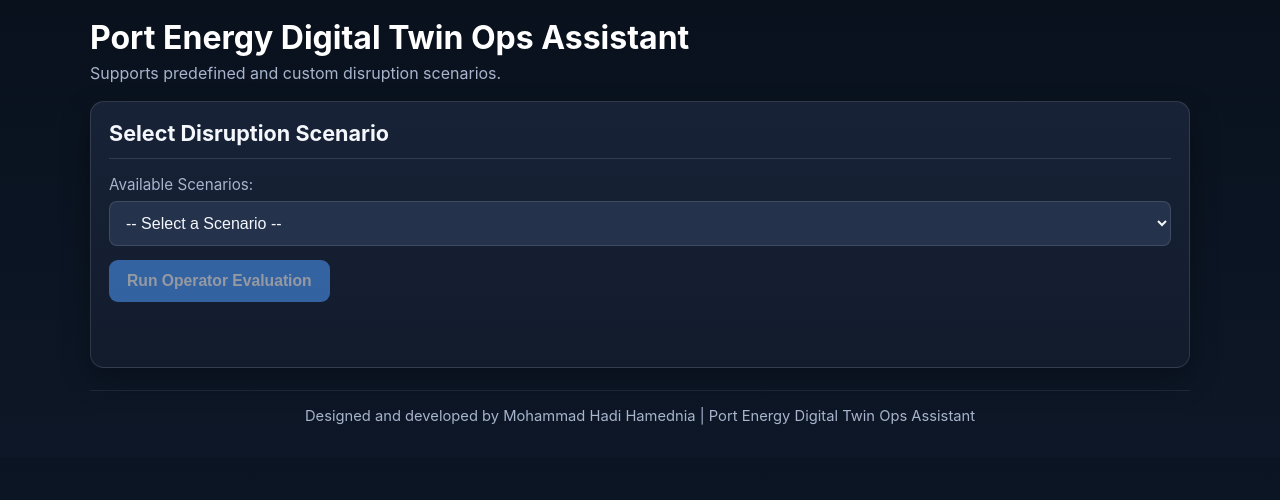
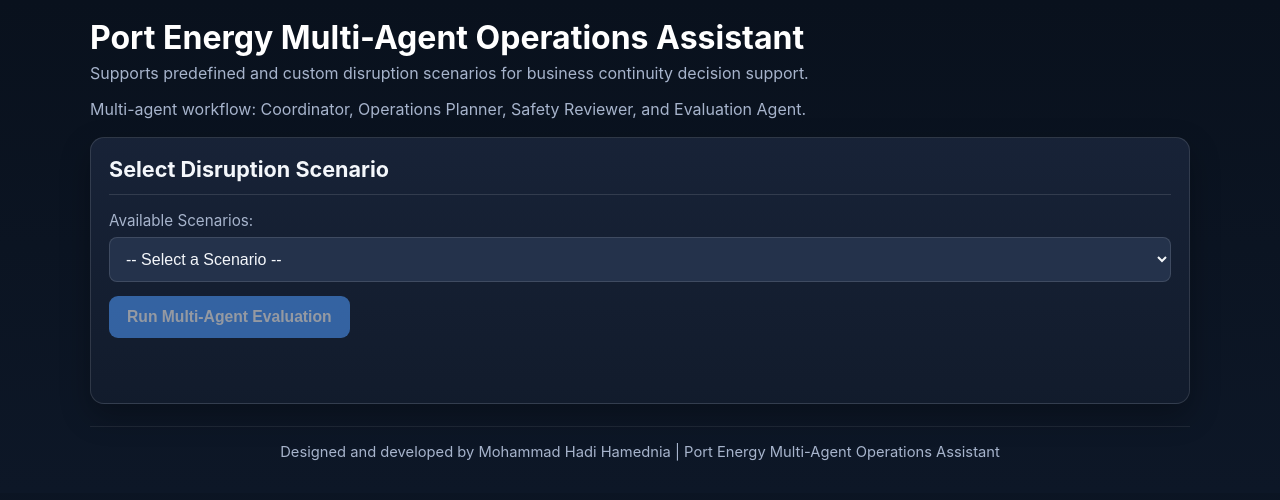
Before and after one commit to haadihaa/port-energy-dt-ops-assistant, a FastAPI app: page / in a window 1280 px wide. Shown: the top 500 px of the page. Run offline with FastAPI, Linux system fonts and the light colour scheme.

Commit message:
Finalize capstone multi-agent UI and tests

```diff
--- a/templates/index.html
+++ b/templates/index.html
@@ -4,14 +4,17 @@
 <head>
     <meta charset="UTF-8">
     <meta name="viewport" content="width=device-width, initial-scale=1.0">
-    <title>Port Energy Digital Twin Ops Assistant</title>
+    <title>Port Energy Multi-Agent Operations Assistant</title>
     <link rel="stylesheet" href="/static/style.css">
 </head>
 
 <body>
     <header class="app-header">
-        <h1>Port Energy Digital Twin Ops Assistant</h1>
-        <p class="tagline">Supports predefined and custom disruption scenarios.</p>
+        <h1>Port Energy Multi-Agent Operations Assistant</h1>
+        <p class="tagline">Supports predefined and custom disruption scenarios for business continuity decision support.
+        </p>
+        <p class="tagline">Multi-agent workflow: Coordinator, Operations Planner, Safety Reviewer, and Evaluation Agent.
+        </p>
     </header>
 
     <main class="app-container">
@@ -112,7 +115,7 @@
                 </div>
             </div>
 
-            <button id="run-btn" class="btn btn-primary" disabled>Run Operator Evaluation</button>
+            <button id="run-btn" class="btn btn-primary" disabled>Run Multi-Agent Evaluation</button>
             <p id="loading-status" class="loading-status"></p>
         </section>
 
@@ -179,7 +182,7 @@
             </div>
 
             <div class="review-block">
-                <h3>Two-Agent Review Insights</h3>
+                <h3>Multi-Agent Review Insights</h3>
                 <div class="insight-box">
                     <h4>Planner Rationale</h4>
                     <p id="planner-rationale">No plan proposed yet.</p>
@@ -189,11 +192,22 @@
                     </p>
                 </div>
             </div>
+
+            <div class="review-block">
+                <h3>Agent Workflow</h3>
+                <div class="insight-box">
+                    <p><strong>Coordinator:</strong> <span id="agent-coordinator">N/A</span></p>
+                    <p><strong>Sub-agents:</strong> <span id="agent-subagents">N/A</span></p>
+                    <p><strong>Planner agent:</strong> <span id="agent-planner-name">N/A</span></p>
+                    <p><strong>Safety reviewer:</strong> <span id="agent-safety-name">N/A</span></p>
+                    <p><strong>Evaluation agent:</strong> <span id="agent-eval-name">N/A</span></p>
+                </div>
+            </div>
         </section>
     </main>
 
     <footer class="app-footer">
-        <p>Designed and developed by Mohammad Hadi Hamednia | Port Energy Digital Twin Ops Assistant</p>
+        <p>Designed and developed by Mohammad Hadi Hamednia | Port Energy Multi-Agent Operations Assistant</p>
     </footer>
 
     <script>
@@ -290,6 +304,34 @@
                     li.textContent = item;
                     listEl.appendChild(li);
                 });
+            }
+
+            function normalizeResult(rawResult) {
+                if (rawResult && rawResult.final_result) {
+                    return {
+                        result: rawResult.final_result,
+                        trace: rawResult.agent_trace || {},
+                        architecture: rawResult.agent_architecture || {}
+                    };
+                }
+                return {
+                    result: rawResult,
+                    trace: {},
+                    architecture: {}
+                };
+            }
+
+            function renderAgentWorkflow(trace, architecture) {
+                document.getElementById("agent-coordinator").textContent =
+                    architecture.coordinator || "N/A";
+                document.getElementById("agent-subagents").textContent =
+                    Array.isArray(architecture.sub_agents) ? architecture.sub_agents.join(", ") : "N/A";
+                document.getElementById("agent-planner-name").textContent =
+                    trace.planner?.agent_name || "N/A";
+                document.getElementById("agent-safety-name").textContent =
+                    trace.safety_reviewer?.agent_name || "N/A";
+                document.getElementById("agent-eval-name").textContent =
+                    trace.evaluation_agent?.agent_name || "N/A";
             }
 
             function renderSafety(result) {
@@ -534,19 +576,19 @@
                 clearError();
                 runBtn.textContent = "Evaluating...";
                 runBtn.disabled = true;
-                showLoading("Running two-agent evaluation workflow...");
+                showLoading("Running multi-agent evaluation workflow...");
 
                 try {
                     let response;
 
                     if (id === "custom") {
-                        response = await fetch("/api/evaluate-custom", {
+                        response = await fetch("/api/agents/evaluate-custom", {
                             method: "POST",
                             headers: { "Content-Type": "application/json" },
                             body: JSON.stringify(getCustomPayload())
                         });
                     } else {
-                        response = await fetch(`/api/evaluate/${id}`, { method: "POST" });
+                        response = await fetch(`/api/agents/evaluate/${id}`, { method: "POST" });
                     }
 
                     if (!response.ok) {
@@ -554,7 +596,9 @@
                         throw new Error(extractErrorMessage(errData));
                     }
 
-                    const result = await response.json();
+                    const rawResult = await response.json();
+                    const normalized = normalizeResult(rawResult);
+                    const result = normalized.result;
 
                     document.getElementById("eval-status").textContent =
                         result.status.replaceAll("_", " ").toUpperCase();
@@ -588,6 +632,7 @@
                     renderSafety(result);
                     renderSupervisorAlert(result);
                     renderOperationalNotes(result);
+                    renderAgentWorkflow(normalized.trace, normalized.architecture);
 
                     resultSection.classList.remove("hidden");
                     resultSection.scrollIntoView({ behavior: "smooth", block: "start" });
@@ -597,7 +642,7 @@
                     resultSection.classList.add("hidden");
                 } finally {
                     clearLoading();
-                    runBtn.textContent = "Run Operator Evaluation";
+                    runBtn.textContent = "Run Multi-Agent Evaluation";
                     runBtn.disabled = false;
                 }
             });
```
Also changed, not shown: tests/test_app_smoke.py (+1 -7 lines).
